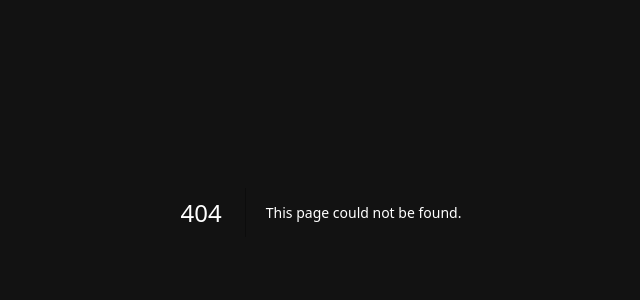
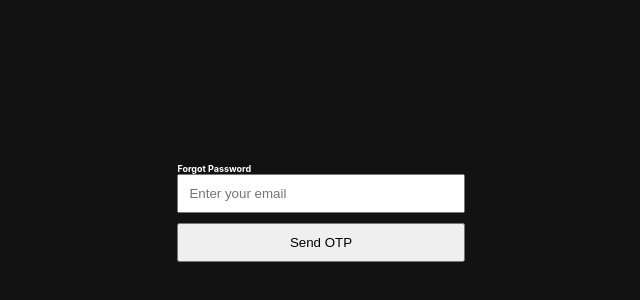
Before and after one commit to Fatin-Shahriare-Sium/learning-management-system, a Next.js app: page /forget-password in a window 1280 px wide. Before the commit this address had no page. Shown: the part 188-488 px from the top of the page, without its empty margins (319-959 px from the left). Built offline with nearby package versions, Linux system fonts and the light colour scheme.

Commit message:
alhamdulillah,working on forget password system on frontend

```diff
--- a/app/dashboard/change-password/page.tsx
+++ b/app/dashboard/change-password/page.tsx
@@ -1,7 +1,11 @@
 import React from "react";
 
 const ChangePassPage = () => {
-  return <div>ChangePassPage</div>;
+  return (
+    <div>
+      <div></div>
+    </div>
+  );
 };
 
 export default ChangePassPage;
--- /dev/null
+++ b/app/forget-password/page.tsx
@@ -0,0 +1,120 @@
+"use client";
+import React, { useState } from "react";
+import { ToastContainer, toast } from "react-toastify";
+import "react-toastify/dist/ReactToastify.css";
+const ForgetPassword = () => {
+  const [email, setEmail] = useState("");
+  const [step, setStep] = useState(1); // 1: Email Input, 2: OTP Verification, 3: Reset Password
+  const [otp, setOtp] = useState("");
+  const [otpId, setOtpId] = useState("");
+  const [newPassword, setNewPassword] = useState("");
+  const [confirmPassword, setConfirmPassword] = useState("");
+
+  const handleEmailSubmit = async () => {
+    if (email) {
+      // Trigger API to send OTP to the email
+      try {
+        let res = await fetch(`${process.env.NEXT_PUBLIC_starpi_url}/otps/generate?otpEmail=${email}`, {
+          method: "GET",
+        });
+        const OTPData = await res.json();
+
+        if (OTPData.isOTPGenerated) {
+          setOtpId(OTPData.data.documentId);
+          setStep(2);
+          return toast("OTP has been sent to your email", {
+            position: "top-center",
+            hideProgressBar: false,
+            closeOnClick: true,
+            draggable: true,
+            progress: undefined,
+            theme: "light",
+          });
+        } else {
+          return toast("Try Again", {
+            position: "top-center",
+            hideProgressBar: false,
+            closeOnClick: true,
+            draggable: true,
+            type: "error",
+            theme: "light",
+          });
+        }
+      } catch {
+        return toast("Try Again", {
+          position: "top-center",
+          hideProgressBar: false,
+          closeOnClick: true,
+          draggable: true,
+          type: "error",
+          theme: "light",
+        });
+      }
+    }
+  };
+
+  const handleOtpSubmit = async () => {
+    if (otp) {
+      // Verify OTP via API
+      let res = await fetch(`${process.env.NEXT_PUBLIC_starpi_url}/otps/verify?OTPdocumentId=${otpId}&OTPcode=${otp}`);
+      let afterVerify = await res.json();
+      console.log(`Verifying OTP: ${otp}`, afterVerify);
+      setStep(3);
+    }
+  };
+
+  const handleResetPassword = () => {
+    if (newPassword && newPassword === confirmPassword) {
+      // Trigger API to reset the password
+      console.log("Password reset successfully");
+      alert("Password reset successfully!");
+      setStep(1);
+      setEmail("");
+      setOtp("");
+      setNewPassword("");
+      setConfirmPassword("");
+    } else {
+      alert("Passwords do not match");
+    }
+  };
+
+  return (
+    <div style={{ display: "flex", justifyContent: "center", alignItems: "center", height: "100vh" }}>
+      <ToastContainer style={{ fontSize: "2rem" }} />
+      <div style={{ maxWidth: "400px", margin: "0 auto", padding: "20px" }}>
+        {step === 1 && (
+          <div>
+            <h2>Forgot Password</h2>
+            <input type="email" placeholder="Enter your email" value={email} onChange={(e) => setEmail(e.target.value)} style={{ width: "100%", padding: "10px", marginBottom: "10px" }} />
+            <button onClick={handleEmailSubmit} style={{ width: "100%", padding: "10px" }}>
+              Send OTP
+            </button>
+          </div>
+        )}
+
+        {step === 2 && (
+          <div>
+            <h2>Enter OTP</h2>
+            <input type="text" placeholder="Enter OTP" value={otp} onChange={(e) => setOtp(e.target.value)} style={{ width: "100%", padding: "10px", marginBottom: "10px" }} />
+            <button onClick={handleOtpSubmit} style={{ width: "100%", padding: "10px" }}>
+              Verify OTP
+            </button>
+          </div>
+        )}
+
+        {step === 3 && (
+          <div>
+            <h2>Reset Password</h2>
+            <input type="password" placeholder="Enter new password" value={newPassword} onChange={(e) => setNewPassword(e.target.value)} style={{ width: "100%", padding: "10px", marginBottom: "10px" }} />
+            <input type="password" placeholder="Confirm new password" value={confirmPassword} onChange={(e) => setConfirmPassword(e.target.value)} style={{ width: "100%", padding: "10px", marginBottom: "10px" }} />
+            <button onClick={handleResetPassword} style={{ width: "100%", padding: "10px" }}>
+              Reset Password
+            </button>
+          </div>
+        )}
+      </div>
+    </div>
+  );
+};
+
+export default ForgetPassword;
```
Also changed, not shown: app/login/page.tsx (+13 -5 lines).
